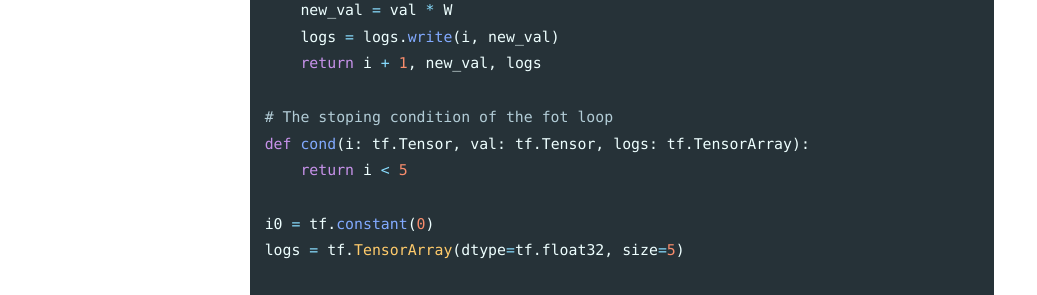
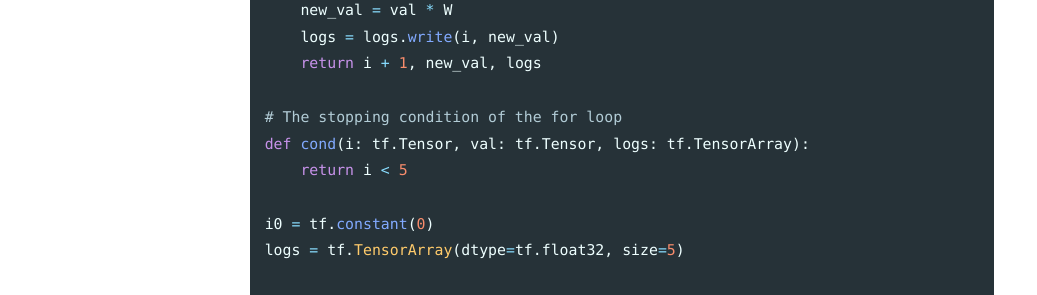
Before and after one commit to Ghelfi/Ghelfi.github.io, a Jekyll site: the page built from _posts/2025-08-10-frameworks.md, in a window 1280 px wide and 900 px high, scrolled down 3764 px. Shown: the part 152-447 px from the top of the window, without its empty margins (0-1037 px from the left). Built offline with Jekyll 4.4.1, drawn with Linux system fonts in a browser that asks for light colours; cached includes are drawn as plain includes; some of the changed text lies outside the part shown.

```diff
--- a/_config.yml
+++ b/_config.yml
@@ -2,7 +2,7 @@ minimal_mistakes_skin: "default"
 
 # Site Settings
 locale: "en-US"
-title: "Under the Tensor"
+title: "Under the Tensors"
 title_separator: "-"
 name: "Alexandre Ghelfi"
 description: "Deep technical explorations of machine learning internals — from GPU kernels to model compilation and much more."
--- a/_posts/2025-08-10-frameworks.md
+++ b/_posts/2025-08-10-frameworks.md
@@ -111,7 +111,7 @@ def body(i: tf.Tensor, val: tf.Tensor, logs: tf.TensorArray):
     logs = logs.write(i, new_val)
     return i + 1, new_val, logs
 
-# The stoping condition of the fot loop
+# The stopping condition of the for loop
 def cond(i: tf.Tensor, val: tf.Tensor, logs: tf.TensorArray):
     return i < 5
 
```
